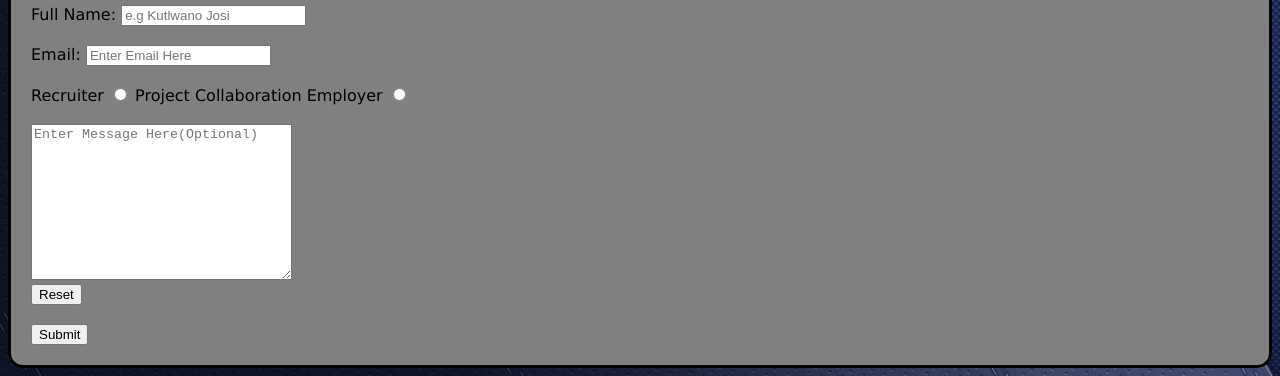
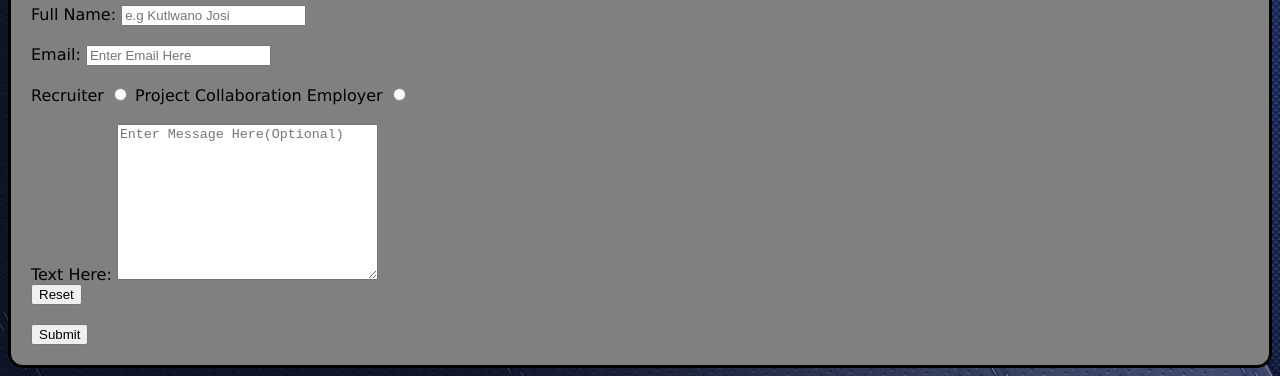
Before and after one commit to KutlwanoJosi/KUTJOS884_BCL2302_Benjamin_KutlwanoJosi_ITW9, a plain HTML site: page index.html in a window 1280 px wide. Shown: the part 1054-1430 px from the top of the page. Drawn offline with Linux system fonts and the light colour scheme.

Commit message:
Added text

```diff
--- a/index.html
+++ b/index.html
@@ -136,6 +136,7 @@
         <br/>
 
         <div>
+          <label for="textarea"> Text Here:</label>
           <textarea
             name="message"
             id="message"
```
